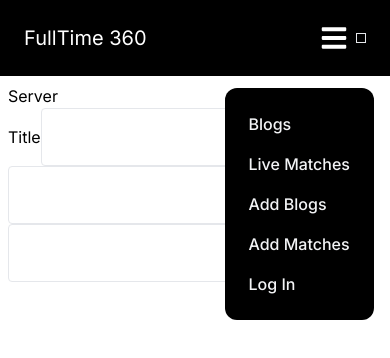
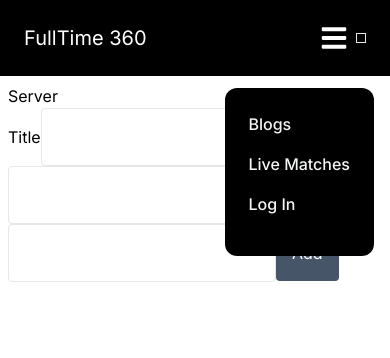
Before and after one commit to iamkiprono/fulltime-360-nextjs-with-typescript, a Next.js app: page /serverform in a window 390 px wide. Both pictures are taken after a click on the icon 334 px from the left and 38 px from the top of the page. Shown: the top 358 px of the page. Built offline with nearby package versions, Linux system fonts and the light colour scheme.

Commit message:
Update Navbar.tsx

```diff
--- a/src/components/Navbar.tsx
+++ b/src/components/Navbar.tsx
@@ -84,7 +84,14 @@ const Navbar = () => {
             } p-6 bg-black absolute top-20 right-0 mx-4 my-2 min-w-[140px] rounded-xl sidebar`}
           >
             <ul className="list-none flex justify-end items-start flex-1 flex-col">
-              {navLinks.map((nav, index) => (
+              {(state
+                ? navLinks.filter((x) => x.id !== "login")
+                : !state
+                ? navLinks.filter(
+                    (x) => x.id !== "addblog" && x.id !== "addmatches"
+                  )
+                : navLinks
+              ).map((nav, index) => (
                 <li
                   key={nav.id}
                   className={`font-poppins font-medium cursor-pointer text-[16px] ${
```
